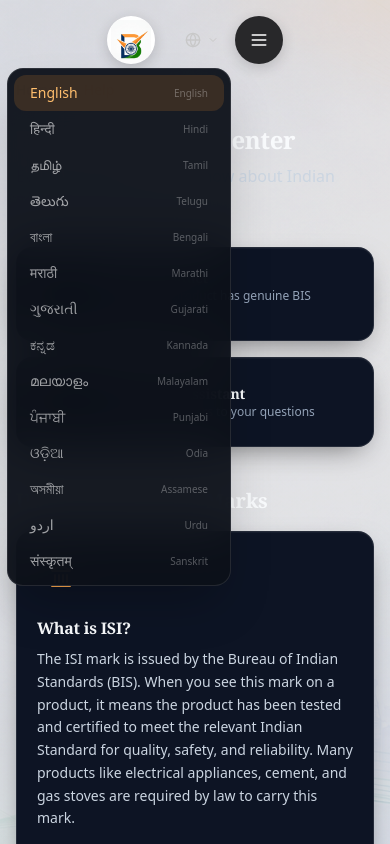
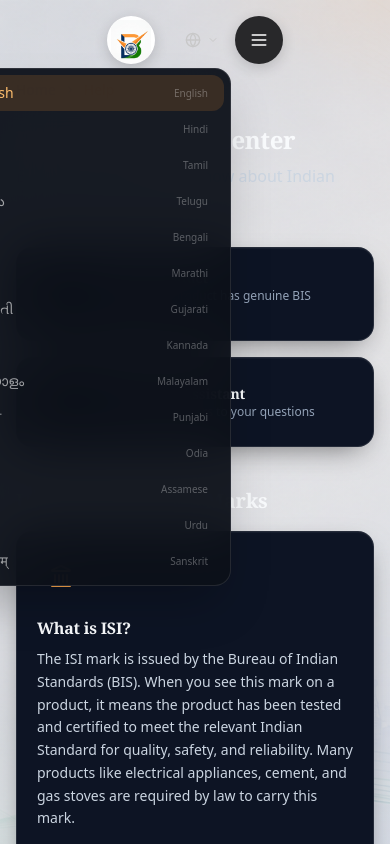
Before and after one commit to kamalesh-k05/sih-bis-portal, a React (Vite) app: page /help in a window 390 px wide. Both pictures are taken after a click on the button 202 px from the left and 40 px from the top of the page. Shown: the top 844 px of the page. Built offline with nearby package versions, Linux system fonts and the light colour scheme; a web font is replaced by a local one.

Commit message:
fix mobile background and Tamil overflow

```diff
--- a/src/components/Header.tsx
+++ b/src/components/Header.tsx
@@ -68,19 +68,19 @@
               <ChevronDown className="h-3 w-3" />
             </button>
             {langOpen && (
-              <div className="absolute right-0 top-full mt-3 w-56 rounded-2xl border border-white/10 bg-[#0c1019]/95 p-1.5 backdrop-blur-xl shadow-2xl max-h-[70vh] overflow-y-auto">
+              <div className="absolute right-0 top-full mt-3 w-[min(18rem,calc(100vw-2rem))] rounded-2xl border border-white/10 bg-[#0c1019]/95 p-1.5 backdrop-blur-xl shadow-2xl max-h-[70vh] overflow-y-auto">
                 {LANGUAGES.map((lang) => (
                   <button
                     key={lang.code}
                     onClick={() => { setLanguage(lang.code); setLangOpen(false); }}
-                    className={`flex w-full items-center justify-between gap-2 rounded-xl px-4 py-2 text-left text-sm transition-colors ${
+                    className={`flex w-full items-center justify-between gap-2 rounded-xl px-4 py-2 text-left text-sm transition-colors break-words ${
                       language === lang.code
                         ? 'bg-saffron-500/15 text-saffron-300'
                         : 'text-white/60 hover:bg-white/5 hover:text-white'
                     }`}
                   >
-                    <span>{lang.nativeName}</span>
-                    <span className="text-[10px] text-white/30">{lang.name}</span>
+                    <span className="break-anywhere min-w-0">{lang.nativeName}</span>
+                    <span className="shrink-0 text-[10px] text-white/30">{lang.name}</span>
                   </button>
                 ))}
               </div>
@@ -90,11 +90,11 @@
           {/* Desktop language pill (dark, like landing sign-in) */}
           <button
             onClick={() => { setLangOpen(true); }}
-            className="hidden items-center gap-2 rounded-full bg-[#28282a] px-[18px] py-2.5 text-sm font-medium text-[#c8c8c8] shadow-[0_4px_14px_rgba(0,0,0,0.16)] transition-colors duration-250 hover:bg-[#323234] hover:text-white lg:inline-flex"
+            className="hidden max-w-[160px] items-center gap-2 rounded-full bg-[#28282a] px-[18px] py-2.5 text-sm font-medium text-[#c8c8c8] shadow-[0_4px_14px_rgba(0,0,0,0.16)] transition-colors duration-250 hover:bg-[#323234] hover:text-white lg:inline-flex"
           >
-            <Globe className="h-4 w-4" />
-            <span>{LANGUAGES.find(l => l.code === language)?.nativeName || 'English'}</span>
-            <ChevronDown className="h-3 w-3" />
+            <Globe className="h-4 w-4 shrink-0" />
+            <span className="truncate">{LANGUAGES.find(l => l.code === language)?.nativeName || 'English'}</span>
+            <ChevronDown className="h-3 w-3 shrink-0" />
           </button>
 
           {/* Mobile toggle */}
@@ -128,12 +128,12 @@
                     to={link.path}
                     onClick={() => setMobileOpen(false)}
                     style={{ transitionDelay: mobileOpen ? `${i * 40}ms` : '0ms' }}
-                    className={`flex items-center justify-between rounded-2xl px-4 py-3 text-sm font-medium transition-all duration-500 [transition-timing-function:cubic-bezier(0.32,0.72,0,1)] ${
+                    className={`flex items-center justify-between gap-3 rounded-2xl px-4 py-3 text-sm font-medium transition-all duration-500 [transition-timing-function:cubic-bezier(0.32,0.72,0,1)] ${
                       mobileOpen ? 'translate-y-0 opacity-100' : 'translate-y-3 opacity-0'
                     } ${isActive ? 'bg-white/10 text-white' : 'text-white/60 hover:bg-white/5 hover:text-white'}`}
                   >
-                    {t[link.key]}
-                    <ArrowUpRight className="h-4 w-4 text-white/25" />
+                    <span className="break-anywhere min-w-0 text-left">{t[link.key]}</span>
+                    <ArrowUpRight className="h-4 w-4 shrink-0 text-white/25" />
                   </Link>
                 );
               })}
--- a/src/index.css
+++ b/src/index.css
@@ -7,6 +7,13 @@
     margin: 0;
     padding: 0;
     box-sizing: border-box;
+    min-width: 0;
+  }
+
+  /* Prevent long Indic text (Tamil etc.) from expanding viewport */
+  h1, h2, h3, h4, p, span, a, button, div {
+    overflow-wrap: anywhere;
+    word-break: break-word;
   }
 
   html {
@@ -20,12 +27,27 @@
     color: #e2e8f0;
     line-height: 1.6;
     background-color: #0a0f1c;
+    overflow-x: hidden;
+  }
+
+  /* Fixed background layer — works on iOS/Android where background-attachment:fixed is broken */
+  body::before {
+    content: "";
+    position: fixed;
+    inset: 0;
+    z-index: -1;
+    pointer-events: none;
+    background-color: #0a0f1c;
     background-image:
       linear-gradient(rgba(8, 11, 19, 0.10), rgba(8, 11, 19, 0.10)),
-      url('/background.png');
+      url('/sih-bis-portal/background.png');
     background-size: cover;
     background-position: center;
-    background-attachment: fixed;
+    background-repeat: no-repeat;
+  }
+
+  html {
+    overflow-x: hidden;
   }
 
   input, textarea, select {
@@ -141,4 +163,8 @@
   .text-balance {
     text-wrap: balance;
   }
+  .break-anywhere {
+    overflow-wrap: anywhere;
+    word-break: break-word;
+  }
 }
--- a/src/pages/Home.tsx
+++ b/src/pages/Home.tsx
@@ -213,29 +213,28 @@
           {/* Editorial statement */}
           <motion.div variants={stagger} initial="hidden" animate="show" className="relative z-10">
             <motion.div custom={0} variants={reveal}
-              className="mb-4 text-[11px] font-medium uppercase tracking-[0.18em] text-black/70 opacity-90 sm:text-[13px]">
+              className="mb-4 break-anywhere px-2 text-[11px] font-medium uppercase tracking-[0.18em] text-black/70 opacity-90 sm:text-[13px]">
               {t.heroEyebrow}
             </motion.div>
 
             <motion.h1 custom={2} variants={reveal}
-              className="font-display font-medium text-5xl leading-[1.12] tracking-tight text-black sm:text-6xl lg:text-[5rem] text-balance">
-              {t.heroTitle1}
-              <br />
-              {t.heroTitle2}
+              className="break-anywhere font-display font-medium text-[2rem] leading-[1.12] tracking-tight text-black text-balance sm:text-6xl lg:text-[5rem] min-w-0 px-2">
+              <span className="block">{t.heroTitle1}</span>
+              <span className="block">{t.heroTitle2}</span>
             </motion.h1>
 
             <motion.p custom={3} variants={reveal}
-              className="mx-auto mt-6 max-w-[500px] text-lg leading-relaxed text-black/70 opacity-90">
+              className="break-anywhere mx-auto mt-6 max-w-[500px] px-2 text-base leading-relaxed text-black/70 opacity-90 sm:text-lg min-w-0">
               {t.heroSubtitle}
             </motion.p>
 
-            <motion.div custom={4} variants={reveal} className="mt-8 flex flex-col items-center justify-center gap-3 sm:flex-row">
+            <motion.div custom={4} variants={reveal} className="mt-8 flex w-full flex-col items-center justify-center gap-3 px-4 sm:flex-row sm:w-auto">
               <Link to="/business"
-                className="inline-flex items-center justify-center rounded-full bg-saffron-500 px-7 py-3 text-sm font-semibold text-black shadow-[0_8px_24px_-8px_rgba(255,146,43,0.9)] transition-transform duration-300 hover:-translate-y-0.5 hover:scale-[1.02] active:scale-[0.98]">
+                className="inline-flex w-full items-center justify-center break-anywhere rounded-full bg-saffron-500 px-7 py-3 text-center text-sm font-semibold text-black shadow-[0_8px_24px_-8px_rgba(255,146,43,0.9)] transition-transform duration-300 hover:-translate-y-0.5 hover:scale-[1.02] active:scale-[0.98] sm:w-auto">
                 {t.businessCardButton}
               </Link>
               <Link to="/consumer"
-                className="inline-flex items-center justify-center rounded-full border border-saffron-400/60 bg-saffron-500/15 px-7 py-3 text-sm font-semibold text-black backdrop-blur-md transition-all duration-300 hover:bg-saffron-500/30 active:scale-[0.98]">
+                className="inline-flex w-full items-center justify-center break-anywhere rounded-full border border-saffron-400/60 bg-saffron-500/15 px-7 py-3 text-center text-sm font-semibold text-black backdrop-blur-md transition-all duration-300 hover:bg-saffron-500/30 active:scale-[0.98] sm:w-auto">
                 {t.consumerCardButton}
               </Link>
             </motion.div>
@@ -245,15 +244,15 @@
               custom={5}
               variants={reveal}
               onClick={toggleAssistant}
-              className="group mx-auto mt-8 inline-flex items-center gap-3 rounded-full bg-saffron-500 py-2 pl-2 pr-5 text-sm font-semibold text-black shadow-[0_8px_24px_-8px_rgba(255,146,43,0.9)] transition-all duration-300 hover:bg-saffron-600 active:scale-[0.98]">
-              <span className="flex h-9 w-9 items-center justify-center rounded-full bg-black/15 text-black">
+              className="group mx-auto mt-8 inline-flex max-w-[calc(100vw-2rem)] items-center gap-3 rounded-full bg-saffron-500 py-2 pl-2 pr-5 text-sm font-semibold text-black shadow-[0_8px_24px_-8px_rgba(255,146,43,0.9)] transition-all duration-300 hover:bg-saffron-600 active:scale-[0.98]">
+              <span className="flex h-9 w-9 shrink-0 items-center justify-center rounded-full bg-black/15 text-black">
                 <Sparkles className="h-4 w-4" />
               </span>
-              <span className="text-left">
-                <span className="block text-sm font-semibold">{t.assistantTitle}</span>
-                <span className="block text-xs text-black/60">{t.askAssistant}</span>
+              <span className="min-w-0 text-left">
+                <span className="break-anywhere block text-sm font-semibold">{t.assistantTitle}</span>
+                <span className="break-anywhere block text-xs text-black/60">{t.askAssistant}</span>
               </span>
-              <ArrowRight className="ml-1 h-4 w-4 text-black/50 transition-transform group-hover:translate-x-0.5" />
+              <ArrowRight className="ml-1 h-4 w-4 shrink-0 text-black/50 transition-transform group-hover:translate-x-0.5" />
             </motion.button>
           </motion.div>
       </section>
```
